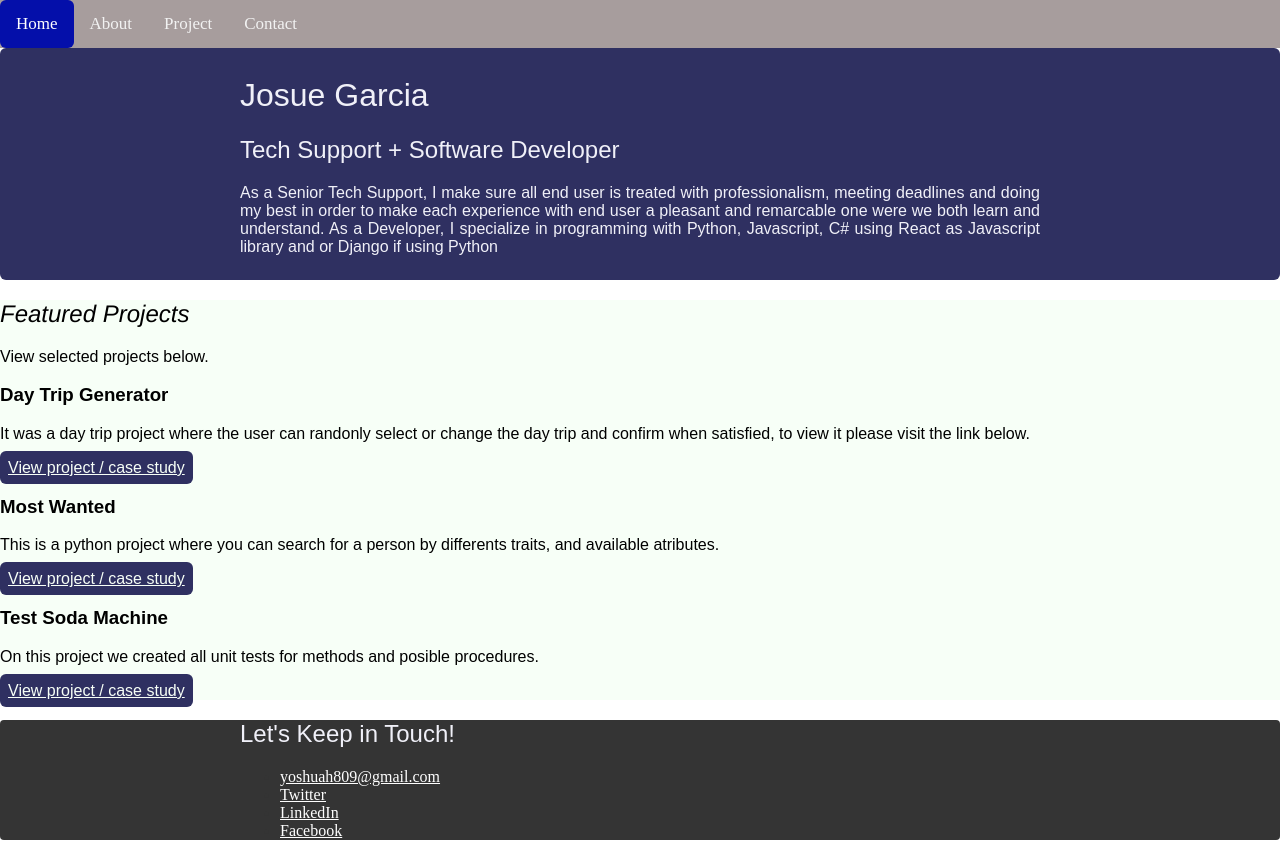
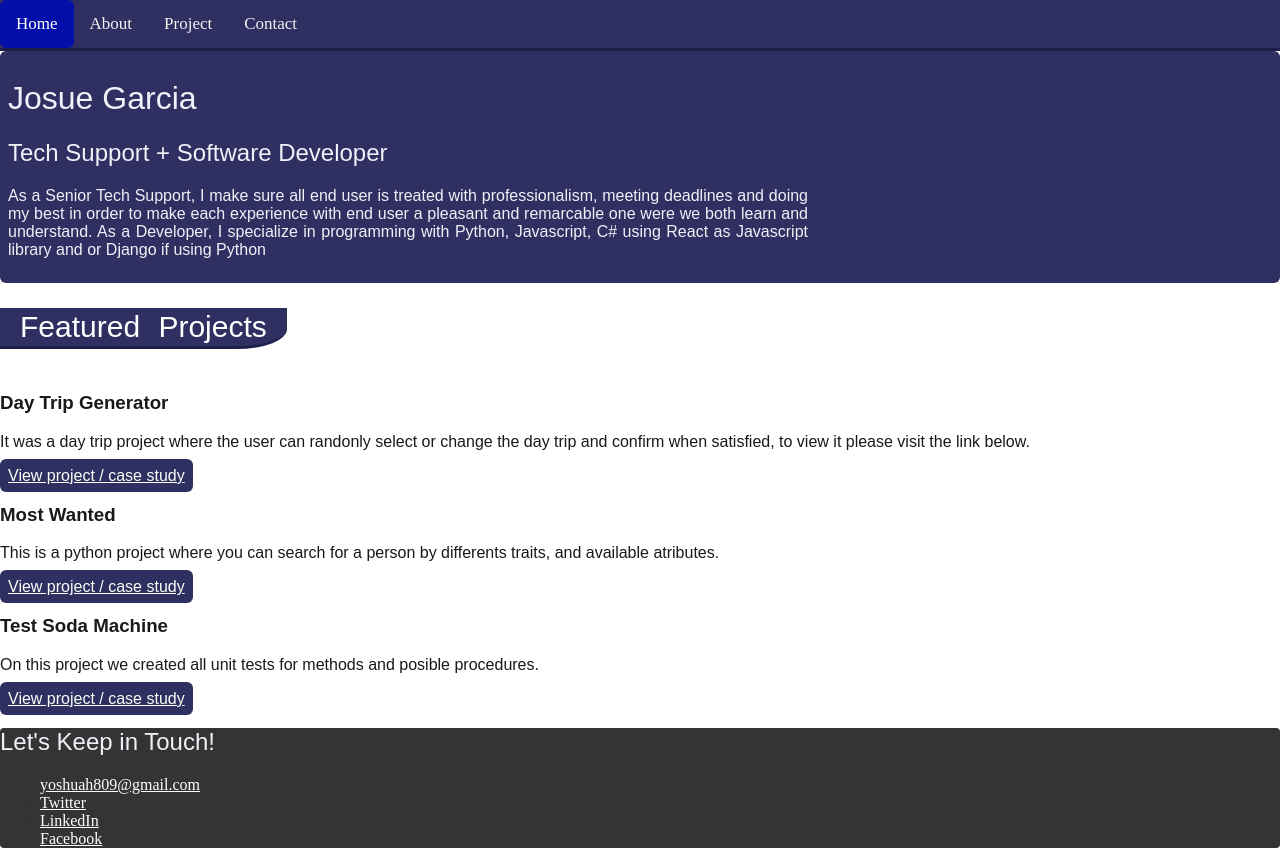
Before and after one commit to yoshuah809/yoshuah809.github.io, a plain HTML site: page index.html in a window 1280 px wide. Drawn offline with Linux system fonts and the light colour scheme.

Commit message:
Added More styles to the content and header

```diff
--- a/index.html
+++ b/index.html
@@ -32,9 +32,6 @@
            <!-- ********************  PROJECTS / PORTFOLIO  ********************* -->
       <section class ="projects">
       <h2 class ="projects-header">Featured Projects</h2>
-      <p class ="projects">View selected projects below.
-
-
         <section>
           <h3 class ="projects">Day Trip Generator</h3>
 
--- a/style.css
+++ b/style.css
@@ -10,7 +10,10 @@ p, h1, h2
 
 .topnav {
     overflow: hidden;
-    background-color: rgb(167, 157, 157);
+    background-color: #2f3061;
+    border-bottom: 3px solid #1e1f49;
+
+
   }
 
   .topnav a {
@@ -59,18 +62,25 @@ a.hover{
 }
 .content-wrapper{
     width: 800px;
-    margin: 0 auto;
+    margin: 0;
 }
 .aboutme{
   text-align: justify;
 }
-
+.projects-header{
+  color:white;
+  word-spacing: 10px;
+  padding-bottom: 20px;
+  background-color:#2f3061;
+  font-size: 30px;
+  border-bottom: 3px solid #1e1f49;
+  padding: 2px 20px;
+  border-bottom-right-radius: 50px 20px;
+  display: inline-block;
+}
 
 /* Projects
 -----------------------------------------------------------*/
-.projects {
-  background: #f7fff7;
-}
 
 .projects a {
   color: #f7fff7;
@@ -83,18 +93,10 @@ background:rgba(47,48,97,80)
 }
 
 .projects {
-  color: black;
+  color: rgb(26, 25, 25);
   font-family: sans-serif;
 }
-.projects-header{
-  font-family: helvetica, arial, sans-serif;
-  font-style: italic;
-  color: black;
-}
 
-
-/*Work Experience
---------------------------------------------------------*/
 
 /*Contact Info
 --------------------------------------------------------*/
```
